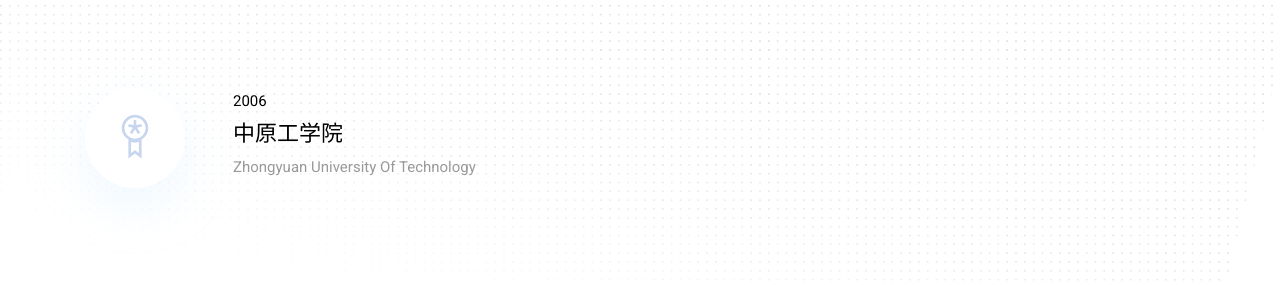
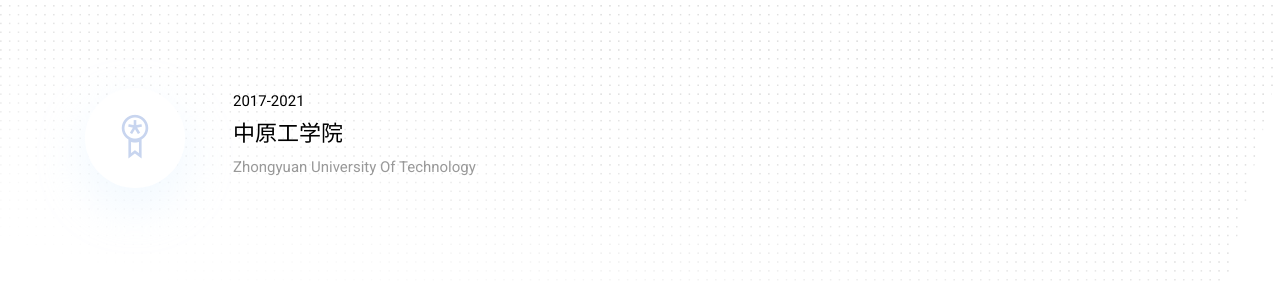
Before and after one commit to iwangjiaolong/iwangjiaolong.github.io, a Jekyll site: the page built from index.html, in a window 1280 px wide and 900 px high, scrolled down 1901 px. Shown: the part 168-453 px from the top of the window. Built offline with Jekyll 4.4.1, drawn with Linux system fonts in a browser that asks for light colours.

Commit message:
Update settings.yml

```diff
--- a/_data/settings.yml
+++ b/_data/settings.yml
@@ -117,7 +117,7 @@
 
 education-title: Education
 education:
-- {name: 中原工学院, date: '2006', organization: 'Zhongyuan University Of Technology'}
+- {name: 中原工学院, date: '2017-2021', organization: 'Zhongyuan University Of Technology'}
 
 
 
```
